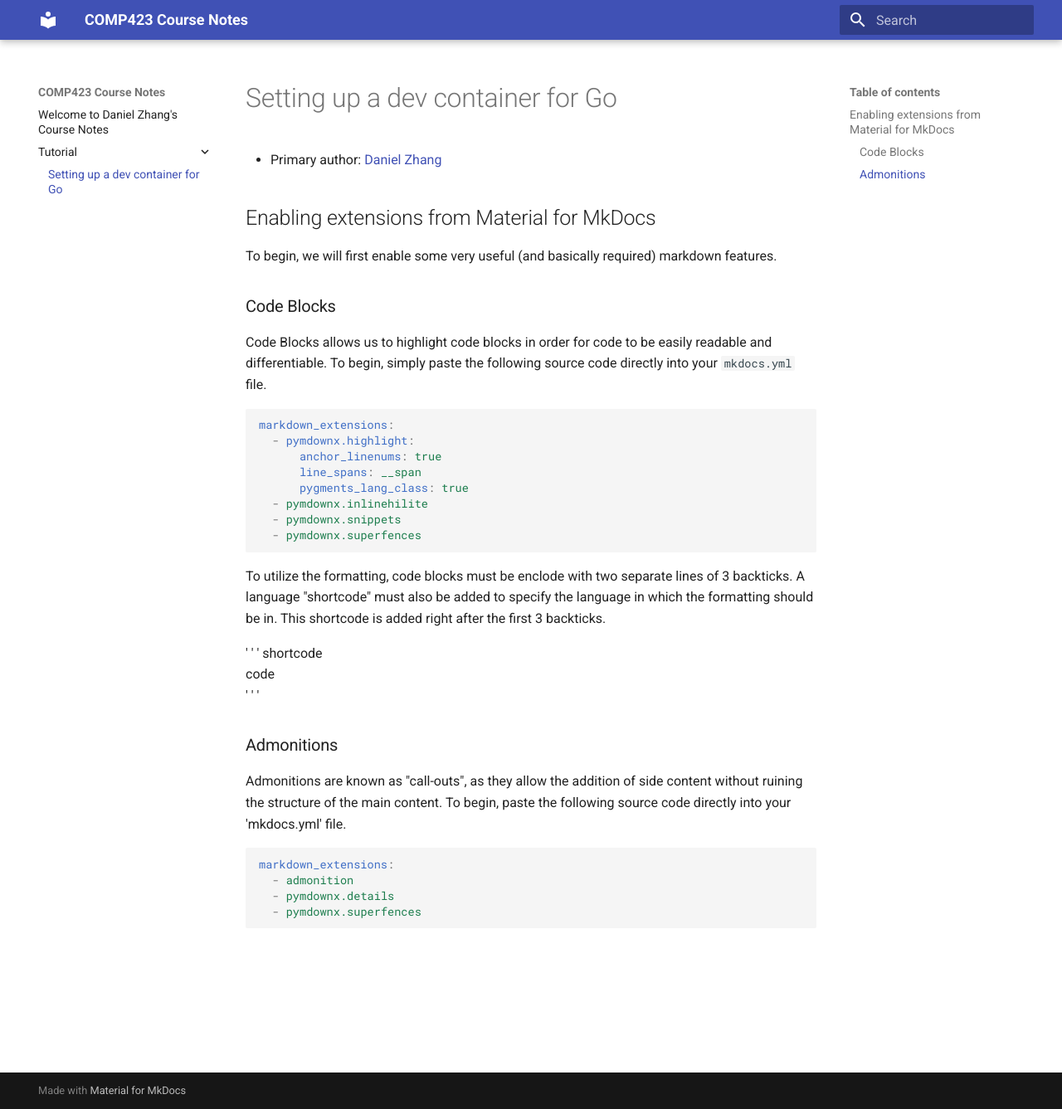
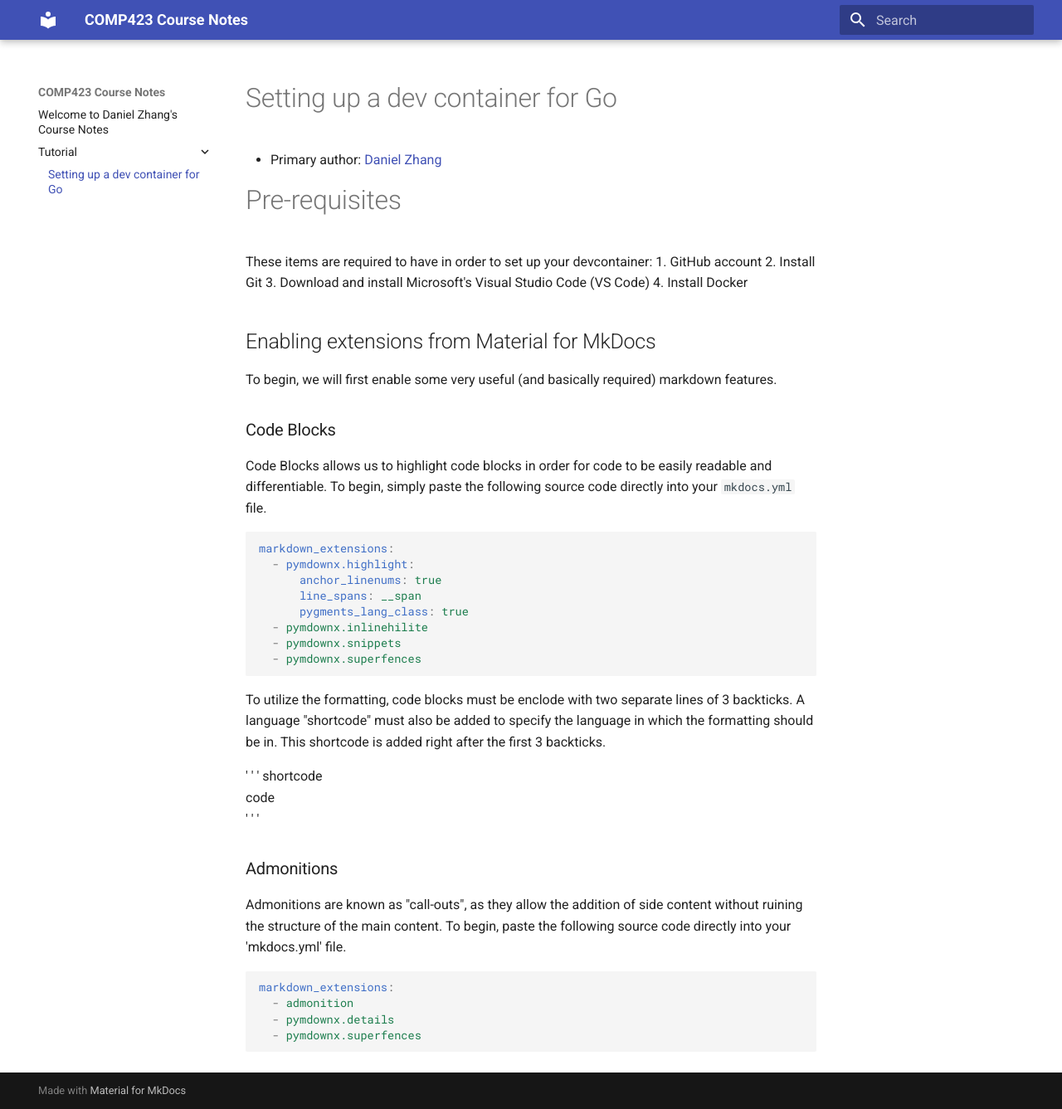
Before and after one commit to D123aniel/comp423-course-notes, an MkDocs documentation site: the page built from docs/tutorial/go-setup.md, in a window 1280 px wide and 1337 px high. Shown: the whole window at 83% size. Built offline with MkDocs 1.6.1 and Material for MkDocs 9.7.7, drawn with Linux system fonts in a browser that asks for light colours.

Commit message:
beginning pre-reqs and go land process

```diff
--- a/docs/tutorial/go-setup.md
+++ b/docs/tutorial/go-setup.md
@@ -1,6 +1,13 @@
 # Setting up a dev container for Go
 
 * Primary author: [Daniel Zhang](https://github.com/D123aniel/)
+
+# Pre-requisites
+These items are required to have in order to set up your devcontainer:
+1. GitHub account
+2. Install Git
+3. Download and install Microsoft's Visual Studio Code (VS Code)
+4. Install Docker
 
 ## Enabling extensions from Material for MkDocs
 
```
